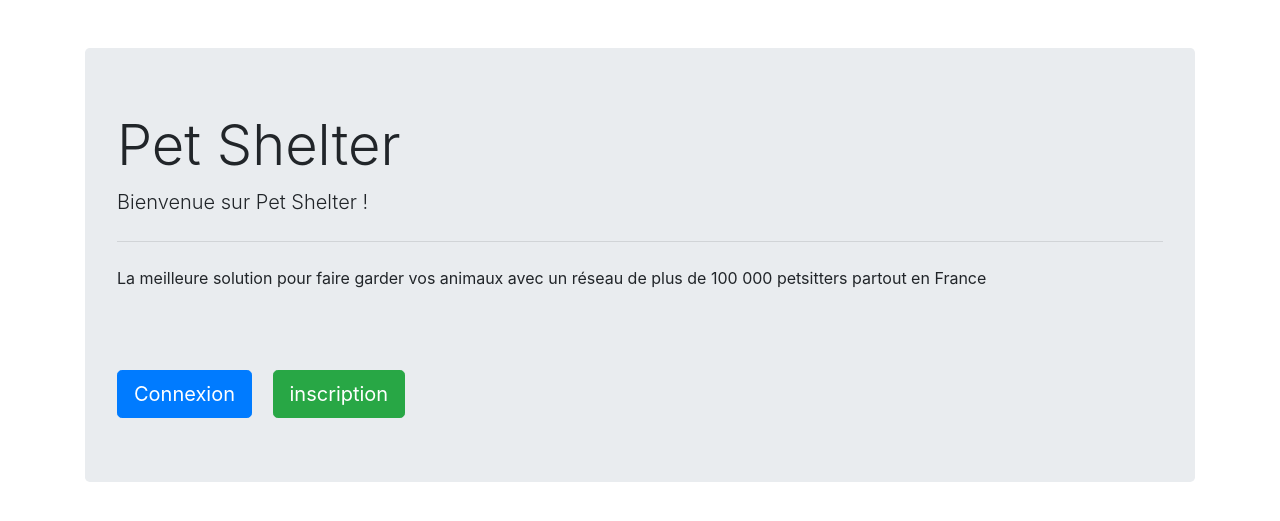
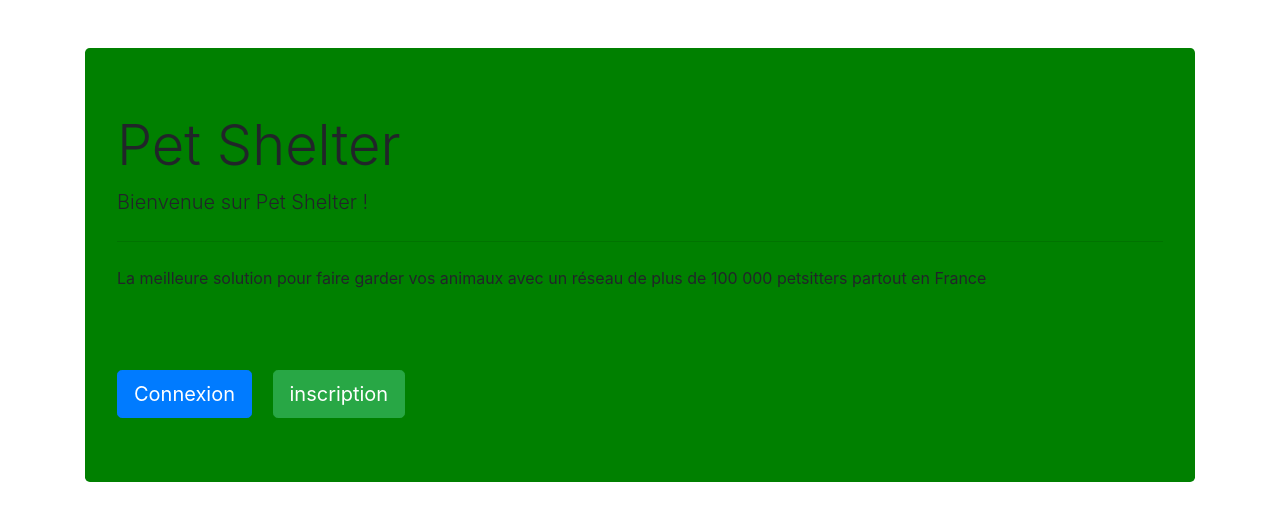
Before and after one commit to so-212/The_Pet_Shelter, a PHP site: page /LandingPage.php in a window 1280 px wide. Shown: the top 521 px of the page. Run offline with PHP 8.4, Linux system fonts and the light colour scheme.

Commit message:
changement background vert

```diff
--- a/css/landingPage.css
+++ b/css/landingPage.css
@@ -6,3 +6,6 @@
 .mx-3{
 	margin-left: 0rem !important;
 }
+.jumbotron{
+	background-color: green;
+}
```
